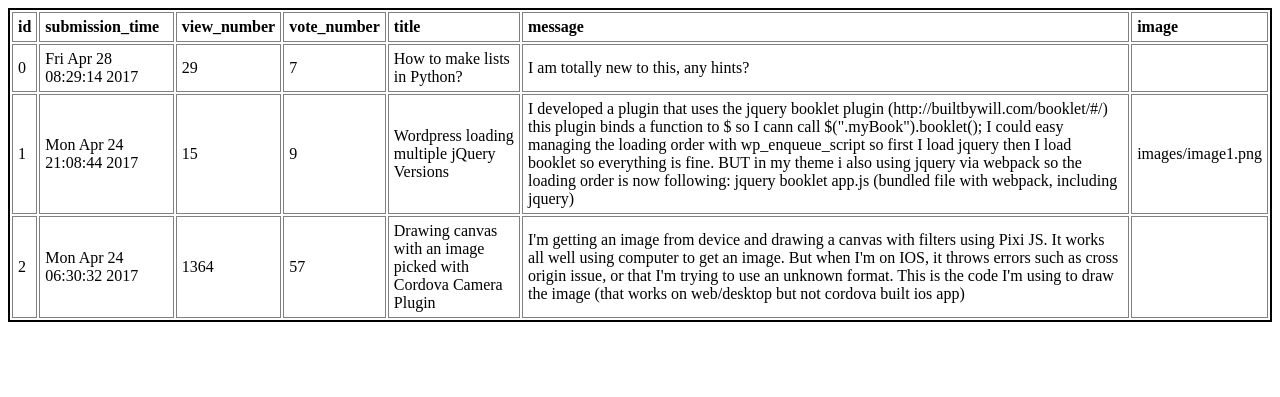
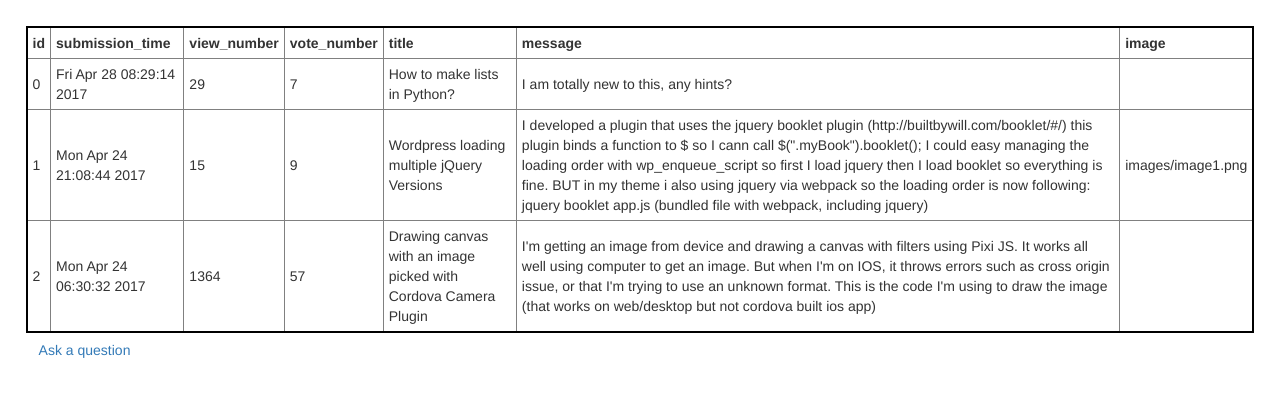
Before and after one commit to SzabolcsHornyak/AskMate_Deep_s_Mode, a Flask app: page /list in a window 1280 px wide. Shown: the top 397 px of the page. Run offline with Flask 2, Linux system fonts and the light colour scheme; some libraries are stand-ins or nearby versions.

Commit message:
Added link button to the list displaying questions

```diff
--- a/templates/zslist.html
+++ b/templates/zslist.html
@@ -1,7 +1,9 @@
 <!doctype html>
 <html>
+    <link rel="stylesheet" href="https://maxcdn.bootstrapcdn.com/bootstrap/3.3.7/css/bootstrap.min.css">
     <style>
-        td, th {
+    body { margin: 2% }
+    td, th {
       border: 1px solid grey;
       padding: 5px;
       text-align: left
@@ -25,5 +27,6 @@
             </tr>
             {% endfor %}
             </table>
+            <a href='/new-question' class = "btn btn-basic">Ask a question</a>
     </body>
 </html>
```
